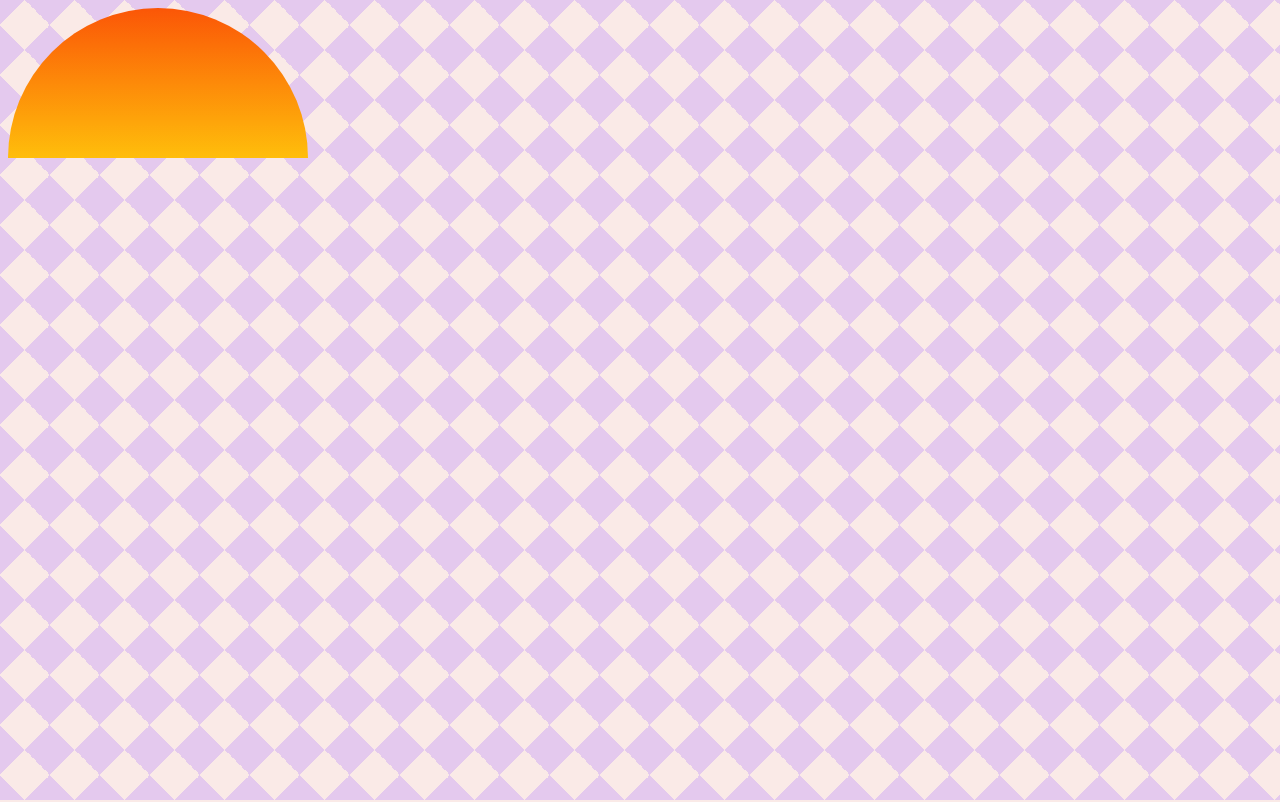
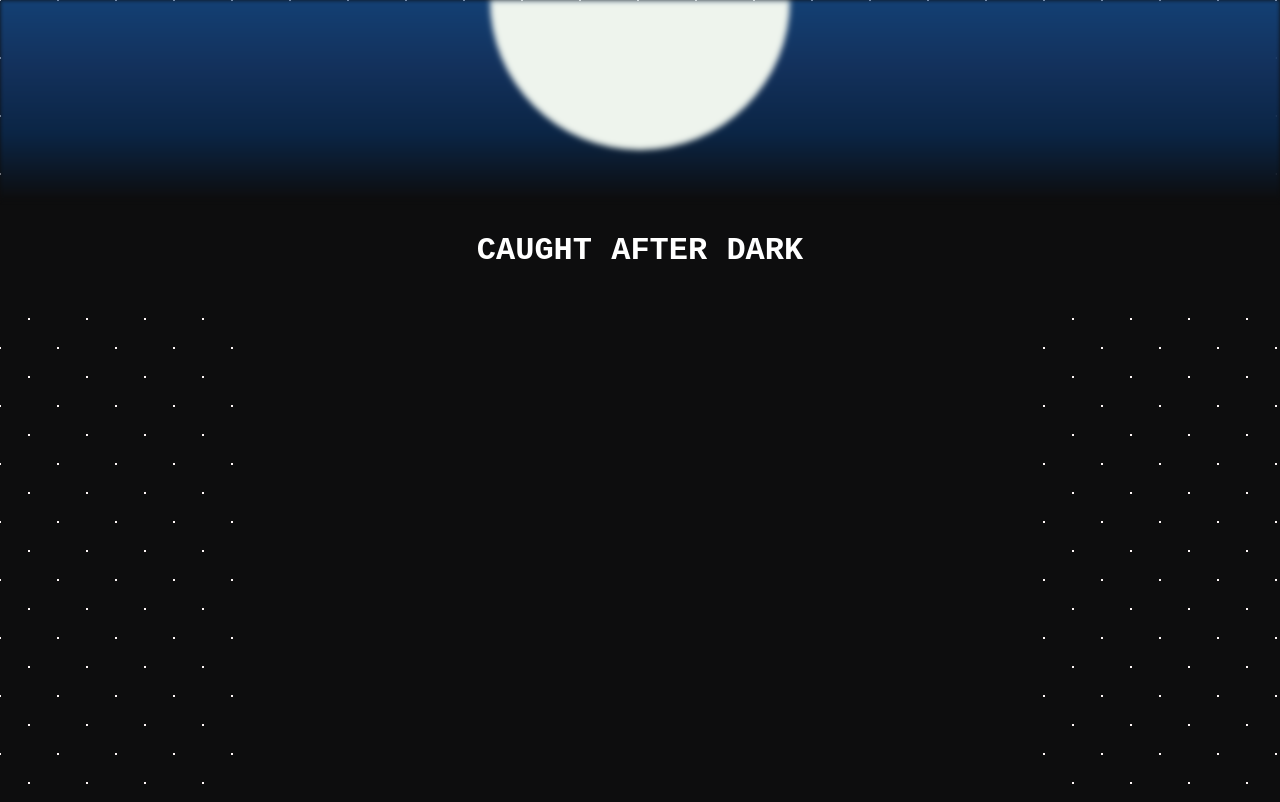
Before and after one commit to Aosegir/restaurant-page-2, a website built with webpack: page src/template.html in a window 1280 px wide. Shown: the top 802 px of the page. Built offline with nearby package versions, Linux system fonts and the light colour scheme.

Commit message:
Updated UI to better represent new stylistic change

```diff
--- a/src/style.css
+++ b/src/style.css
@@ -1,15 +1,66 @@
-body {
-    background-color: rgba(250,234,231,1);
-    opacity: 1;
-    background-image:  linear-gradient(135deg, #e4c9ee 25%, transparent 25%), linear-gradient(225deg, #e4c9ee 25%, transparent 25%), linear-gradient(45deg, #e4c9ee 25%, transparent 25%), linear-gradient(315deg, #e4c9ee 25%, rgba(250,234,231,1) 25%);
-    background-position:  50px 0, 50px 0, 0 0, 0 0;
-    background-size: 50px 50px;
-    background-repeat: repeat;
+* {
+    border: 0;
+    padding: 0;
+    margin: 0;
 }
 
-#sun {
+body {
+    background-color: #0d0d0e;
+    background-image:  radial-gradient(#fef7f7 1.4500000000000002px, transparent 1.4500000000000002px), radial-gradient(#fef7f7 1.4500000000000002px, #0d0d0e 1.4500000000000002px);
+    background-size: 58px 58px;
+    background-position: 0 0,29px 29px;
+    display: flex;
+    flex-direction: column;
+    align-items: center;
+}
+
+header {
+    width: 100%;
+}
+
+#lake {
+    height: 200px;
+    width: 100%;
+    background-image: linear-gradient(#134074, #13315c, #0b2545, #0d0d0e);
+    display: flex;
+    justify-content: center;
+    align-items: flex-start;
+    filter: blur(2px);
+}
+
+#moon {
+    display: flex;
     height: 150px;
     width: 300px;
-    background-image: linear-gradient(#fb5607, #ffbe0b);
-    border-radius: 150px 150px 0px 0px;
+    background-color: #eef4ed;
+    filter: blur(2px);
+    border-radius: 0% 0% 150px 150px;
 }
+
+#title {
+    display: flex;
+    justify-content: center;
+    align-items: center;
+    height: 100px;
+    width: 100%;
+    background-color: #0d0d0e;
+}
+
+h1 {
+    color: white;
+    font-family: 'Courier New', Courier, monospace;
+    text-transform: uppercase;
+    word-spacing: 100%;
+}
+
+main {
+    background: #0d0d0e;
+    height: 200vh;
+    width: 60vw;
+}
+
+footer {
+    height: 200px;
+    width: 100%;
+    background: #0d0d0e;
+}
--- a/src/template.html
+++ b/src/template.html
@@ -6,6 +6,15 @@
     <title>Test Restaurant</title>
 </head>
 <body>
-    <div id="sun"></div>
+    <header>
+        <div id="lake">
+            <div id="moon"></div>
+        </div>
+        <div id="title">
+            <h1>Caught After Dark</h1>
+        </div>
+    </header>
+    <main></main>
+    <footer></footer>
 </body>
 </html>
```
